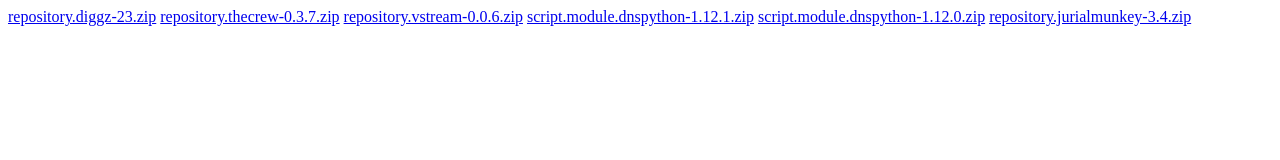
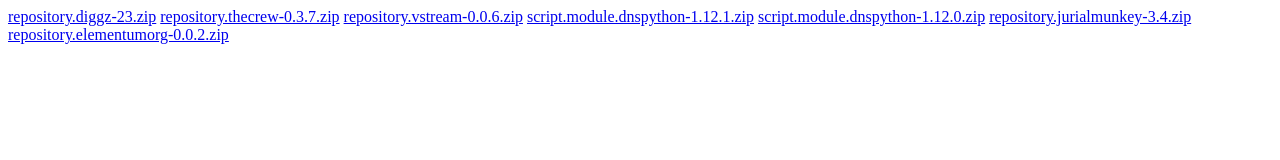
Before and after one commit to Crosphx/crosphx.github.io, a plain HTML site: page index.html in a window 1280 px wide. Drawn offline with Linux system fonts and the light colour scheme.

Commit message:
Update index.html

```diff
--- a/index.html
+++ b/index.html
@@ -10,3 +10,5 @@
 <a href="script.module.dnspython-1.12.0.zip">script.module.dnspython-1.12.0.zip</a>
 
 <a href="repository.jurialmunkey-3.4.zip">repository.jurialmunkey-3.4.zip</a>
+
+<a href="repository.elementumorg-0.0.2.zip">repository.elementumorg-0.0.2.zip</a>
```
